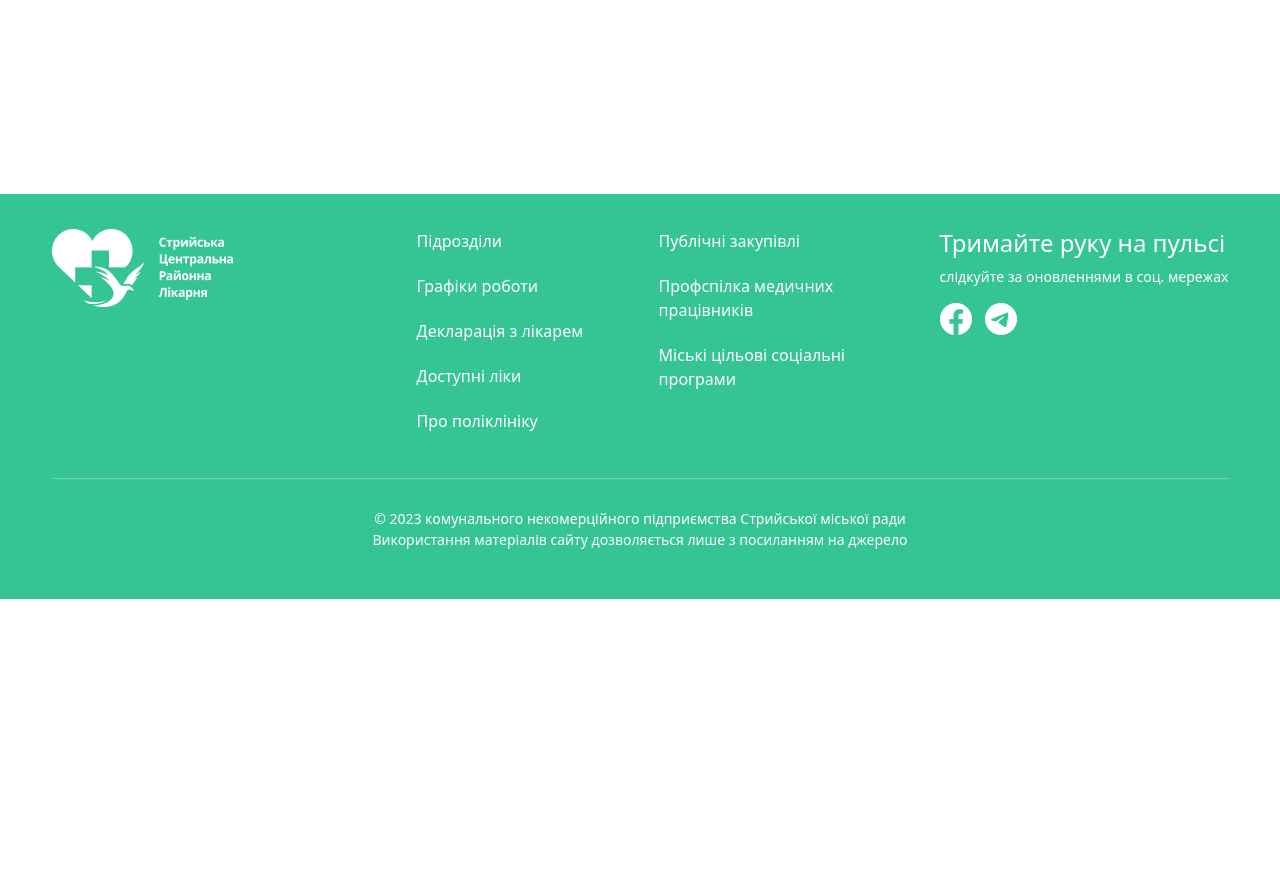
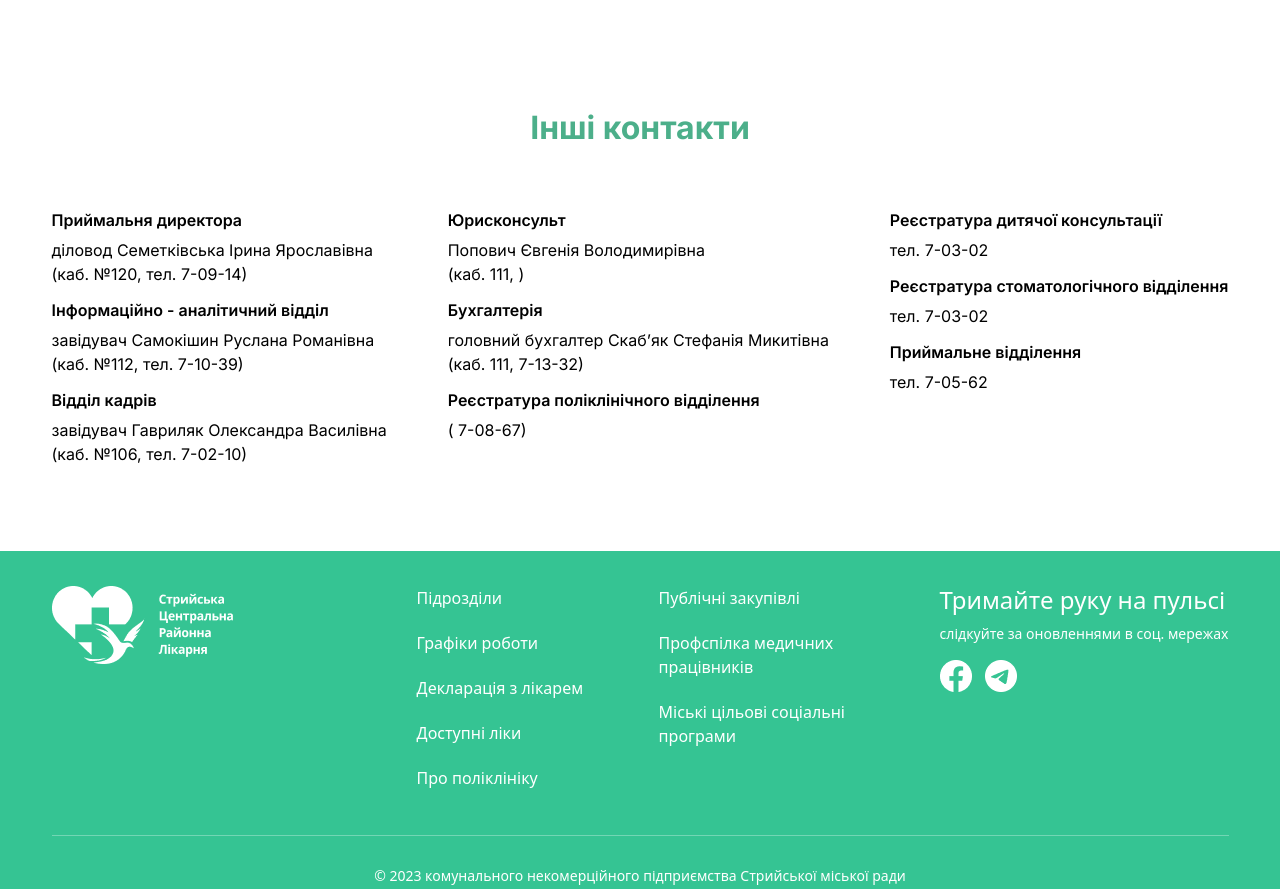
Before and after one commit to Hiko1234/ExamITstep-Rymar-Mitsko, a Next.js app: page /contacts in a window 1280 px wide. Shown: the part 886-1775 px from the top of the page. Before the commit the page ends 1485 px from the top, so only its background shows below. Built offline with nearby package versions, Linux system fonts and the light colour scheme.

Commit message:
contactsPage final

```diff
--- /dev/null
+++ b/src/components/contactsPage/otherСontacts/OtherContacts.module.scss
@@ -0,0 +1,50 @@
+@import "@/styles/variables.scss";
+
+.otherContacts{
+    font-family: 'Inter', sans-serif;
+
+    &__title{
+        text-align: center;
+        font-weight: 700;
+        font-size: 32px;
+        color: $mainGreen;
+    }
+    &__body{
+        display: flex;
+        gap: 15px;
+        align-items: flex-start;
+        justify-content: space-between;
+        padding-top: 40px;
+        @media(max-width: $mp3){
+            flex-wrap: wrap;
+        }
+        @media(max-width: $mp4){
+            flex-wrap: wrap;
+            flex-direction: column;
+            align-items: center;
+            text-align: center;
+        }
+    }
+    &__block{
+        font-size: 16px;
+        color: $black;
+        &_title{
+            font-weight: 600;
+            padding-top: 15px;
+        }
+        &_subtext{
+            font-weight: 400;
+            padding: 0;
+            margin: 0;
+        }
+        &_link{
+            text-decoration: none;
+            font-weight: 400;
+            color: $black;
+            transition: 0.3s;
+            &:hover{
+                color: $pinkHover;
+            }
+        }
+    }
+}
--- /dev/null
+++ b/src/components/contactsPage/otherСontacts/index.tsx
@@ -0,0 +1,63 @@
+import React from 'react'
+// import styles
+import s from "./OtherContacts.module.scss"
+// import link
+import Link from 'next/link'
+
+const block1 = [
+    { title: "Приймальня директора", text: "діловод Семетківська Ірина Ярославівна", office: 120, number: "7-09-14" },
+    { title: "Інформаційно - аналітичний відділ", text: "завідувач Самокішин Руслана Романівна", office: 112, number: "7-10-39" },
+    { title: "Відділ кадрів", text: "завідувач Гавриляк Олександра Василівна", office: 106, number: "7-02-10" },
+];
+
+const block2 = [
+    { title: "Юрисконсульт", text: "Попович Євгенія Володимирівна", office: "каб. 111,", number: "" },
+    { title: "Бухгалтерія", text: "головний бухгалтер Скаб’як Стефанія Микитівна", office: "каб. 111,", number: "7-13-32" },
+    { title: "Реєстратура поліклінічного відділення", text: "", office: "", number: "7-08-67" },
+];
+
+const block3 = [
+    { title: "Реєстратура дитячої консультації", number: "7-03-02" },
+    { title: "Реєстратура стоматологічного відділення", number: "7-03-02" },
+    { title: "Приймальне відділення", number: "7-05-62" },
+];
+
+const OtherContacts = () => {
+    return (
+        <>
+            <div className={s.otherContacts}>
+                <h4 className={s.otherContacts__title}>Інші контакти</h4>
+                <div className={s.otherContacts__body}>
+                    <div className={s.otherContacts__info}>
+                        {block1.map((block) => (
+                            <div className={s.otherContacts__block}>
+                                <h6 className={s.otherContacts__block_title}>{block.title}</h6>
+                                <p className={s.otherContacts__block_subtext}>{block.text}</p>
+                                <p className={s.otherContacts__block_subtext}>(каб. №{block.office}, тел. <Link className={s.otherContacts__block_link} href={`tel: ${block.number}`}>{block.number}</Link>)</p>
+                            </div>
+                        ))}
+                    </div>
+                    <div className={s.otherContacts__info}>
+                        {block2.map((block) => (
+                            <div className={s.otherContacts__block}>
+                                <h6 className={s.otherContacts__block_title}>{block.title}</h6>
+                                <p className={s.otherContacts__block_subtext}>{block.text}</p>
+                                <p className={s.otherContacts__block_subtext}>({block.office} <Link className={s.otherContacts__block_link} href={`tel: ${block.number}`}>{block.number}</Link>)</p>
+                            </div>
+                        ))}
+                    </div>
+                    <div className={s.otherContacts__info}>
+                        {block3.map((block) => (
+                            <div className={s.otherContacts__block}>
+                                <h6 className={s.otherContacts__block_title}>{block.title}</h6>
+                                <Link className={s.otherContacts__block_link} href={`tel: ${block.number}`}>тел. {block.number}</Link>
+                            </div>
+                        ))}
+                    </div>
+                </div>
+            </div>
+        </>
+    )
+}
+
+export default OtherContacts
--- a/src/pages/contacts/index.tsx
+++ b/src/pages/contacts/index.tsx
@@ -4,7 +4,8 @@ import s from "./Contacts.module.scss"
 // import components
 import Container from '@/components/container'
 import ContactsData from '@/components/contactsPage/contactsData'
-import Map from '@/components/contactsPage/Map'
+import Map from '@/components/contactsPage/map'
+import OtherContacts from '@/components/contactsPage/otherСontacts'
 
 const Contacts = () => {
   return (
@@ -14,6 +15,7 @@ const Contacts = () => {
             <Container>
                 <div className={s.contacts__contactsData}><ContactsData /></div>
                 <div className={s.contacts__map}><Map /></div>
+                <div className={s.contacts__otherContacts}><OtherContacts /></div>
             </Container>
         </div>
     </>
```
